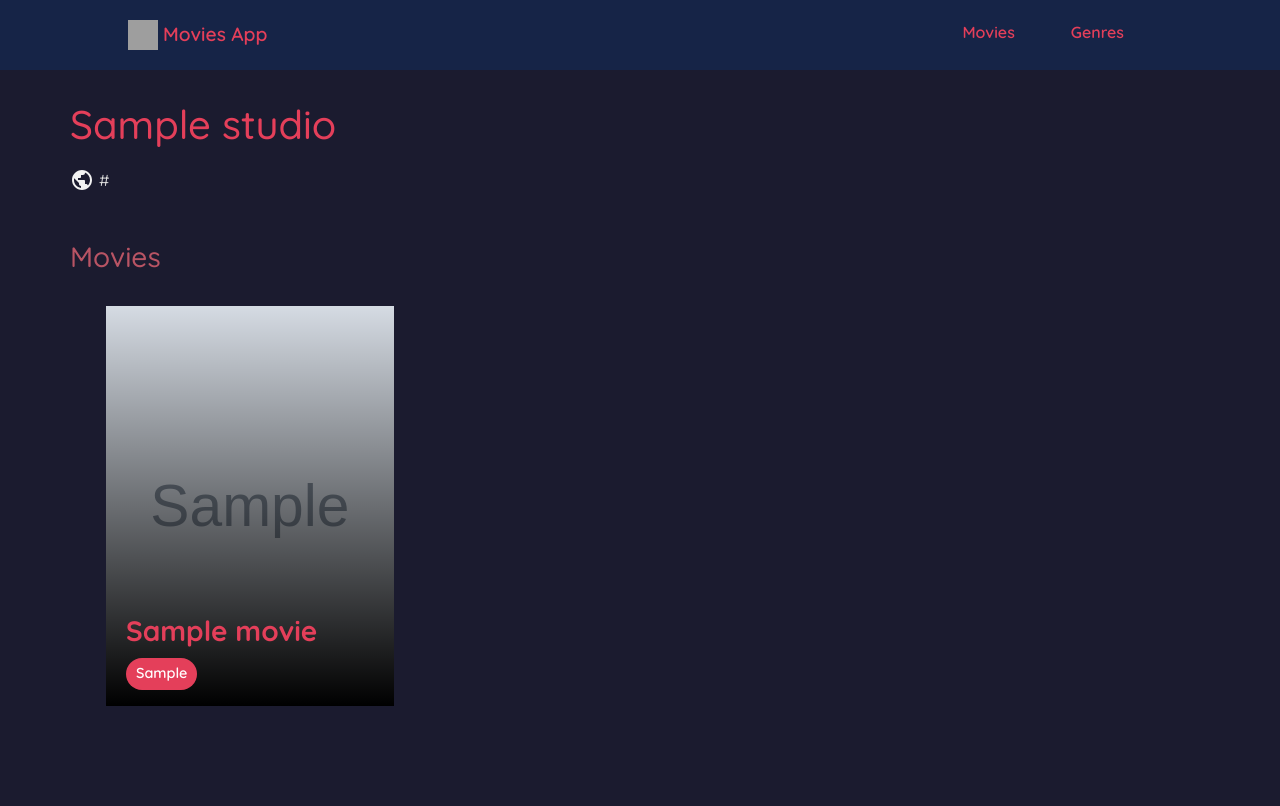
After one commit to Navayuvan-SB/Movies-App, a Django app: a page that uses movies/templates/movies/studio_detail.html in a window 1280 px wide. The commit adds this page. Run offline with Django 3.2, Linux system fonts and the light colour scheme; tables that the repository leaves empty hold one stand-in row (values such as "Sample post"); grey boxes marked "Sample" are stand-in pictures; grey boxes are pictures that could not be loaded.

Commit message:
Add Studio Detail View

```diff
--- a/movies/static/css/style.css
+++ b/movies/static/css/style.css
@@ -156,6 +156,18 @@ ul.sidebar-nav {
   font-weight: 600;
 }
 
+.icon-href {
+  display: flex;
+  justify-content: flex-start;
+  align-items: center;
+  margin-top: 20px;
+}
+
+.icon-href a {
+  margin-left: 5px;
+  color: #dfdfdf;
+}
+
 .c-primary {
   color: var(--primary);
 }
--- /dev/null
+++ b/movies/templates/movies/studio_detail.html
@@ -0,0 +1,47 @@
+{% extends 'base_generic.html' %}
+{% block title %} {{studio.title}} {% endblock title %}
+
+
+{% block content %}
+
+<div class="inner-heading mg-b-3">
+    <h1 class="c-primary">{{ studio.title }}</h1>
+    <div class="icon-href">
+      <svg xmlns="http://www.w3.org/2000/svg" height="24px" viewBox="0 0 24 24" width="24px" fill="#f2f2f2"><path d="M0 0h24v24H0V0z" fill="none"/><path d="M12 2C6.48 2 2 6.48 2 12s4.48 10 10 10 10-4.48 10-10S17.52 2 12 2zM4 12c0-.61.08-1.21.21-1.78L8.99 15v1c0 1.1.9 2 2 2v1.93C7.06 19.43 4 16.07 4 12zm13.89 5.4c-.26-.81-1-1.4-1.9-1.4h-1v-3c0-.55-.45-1-1-1h-6v-2h2c.55 0 1-.45 1-1V7h2c1.1 0 2-.9 2-2v-.41C17.92 5.77 20 8.65 20 12c0 2.08-.81 3.98-2.11 5.4z"/></svg>
+      <a href="{{studio.website}}">{{studio.website}}</a>
+    </div>
+</div>
+
+<div class="row movies">
+
+    <div class="col-md-12">
+
+        <h3 class="mg-b-2 c-light-primary">Movies</h3>
+
+    </div>
+
+    {% for movie in studio.movie_set.all %}
+
+    <div class="col-md-4">
+
+      <a href="{% url 'movie-detail' movie.slug %}" class="movie-wrapper">
+
+        <img src="{{movie.cover_image.url}}" alt="Movie">
+        <h3>{{movie.title}}</h3>
+        <p>{{movie.prefix}}</p>
+
+        <div class="overlay"></div>
+
+      </a>
+
+    </div>
+
+
+    {% empty %}
+
+    <p>No movies found!</p>
+
+    {% endfor %}
+  </div>
+
+{% endblock content %}
--- a/movies/urls.py
+++ b/movies/urls.py
@@ -7,4 +7,7 @@ urlpatterns = [
     path("genres/", views.GenreListView.as_view(), name="genres"),
     path("genres/<slug:slug>/", views.GenreDetailView.as_view(), name="genre-detail"),
     path("studios/", views.StudioListView.as_view(), name="studios"),
+    path(
+        "studios/<slug:slug>/", views.StudioDetailView.as_view(), name="studio-detail"
+    ),
 ]
--- a/movies/views.py
+++ b/movies/views.py
@@ -21,3 +21,7 @@ class GenreDetailView(generic.DetailView):
 
 class StudioListView(generic.ListView):
     model = Studio
+
+
+class StudioDetailView(generic.DetailView):
+    model = Studio
```
